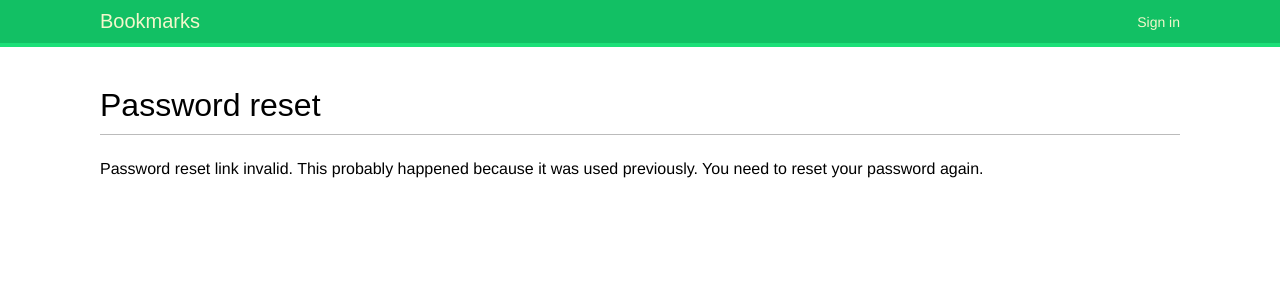
After one commit to kformanowicz/bookmarks, a Django app: a page that uses bookmarks/account/templates/account/registration/password_reset_confirm.html in a window 1280 px wide. The commit adds this page. Shown: the top 300 px of the page. Run offline with Django 3.2, Linux system fonts and the light colour scheme; some web fonts are replaced.

Commit message:
added password reset

```diff
--- a/bookmarks/account/templates/account/registration/login.html
+++ b/bookmarks/account/templates/account/registration/login.html
@@ -18,6 +18,7 @@
             {% csrf_token %}
             <input type="hidden" name="next" value="{{ next }}"/>
             <p><input type="submit" value="Sign in"></p>
+            <p><a href='{% url "password_reset" %}'>Forgot your password?</a></p>
         </form>
     </div>
 {% endblock %}
--- /dev/null
+++ b/bookmarks/account/templates/account/registration/password_reset_confirm.html
@@ -0,0 +1,18 @@
+{% extends "base.html" %}
+
+{% block title %}Password reset{% endblock %}
+
+{% block content %}
+    <h1>Password reset</h1>
+    {% if validlink %}
+        <p>Type your new password twice:</p>
+        <form action="." method="post">
+            {{ form.as_p }}
+            <p><input type="submit" value="Change password"/></p>
+            {% csrf_token %}
+        </form>
+    {% else %}
+        <p>Password reset link invalid. This probably happened because it was used previously. You need to reset your
+        password again.</p>
+    {% endif %}
+{% endblock %}
--- /dev/null
+++ b/bookmarks/account/templates/account/registration/password_reset_email.html
@@ -0,0 +1,3 @@
+We received a password reset request for user with this email address: {{ email }}. Click this link:
+{{ protocol }}://{{ domain }}{% url "password_reset_confirm" uidb64=uid token=token %}
+Your username: {{ user.get_username }}
--- a/bookmarks/account/urls.py
+++ b/bookmarks/account/urls.py
@@ -10,4 +10,9 @@ urlpatterns = [
     url(r'^$', views.dashboard, name='dashboard'),
     url(r'^password-change/$', auth_views.PasswordChangeView.as_view(), name='password_change'),
     url(r'^password-change/done/$', auth_views.PasswordChangeDoneView.as_view(), name='password_change_done'),
+    url(r'^password-reset/$', auth_views.PasswordResetView.as_view(), name='password_reset'),
+    url(r'^password-reset/done/$', auth_views.PasswordResetDoneView.as_view(), name='password_reset_done'),
+    url(r'^password-reset/confirm/(?P<uidb64>[-\w]+)/(?P<token>[-\w]+)/$', auth_views.PasswordResetConfirmView.as_view(),
+        name='password_reset_confirm'),
+    url(r'^password-reset/complete/$', auth_views.PasswordResetCompleteView.as_view(), name='password_reset_complete')
 ]
--- a/bookmarks/bookmarks/settings.py
+++ b/bookmarks/bookmarks/settings.py
@@ -71,6 +71,8 @@ TEMPLATES = [
 
 WSGI_APPLICATION = 'bookmarks.wsgi.application'
 
+EMAIL_BACKEND = 'django.core.mail.backends.console.EmailBackend'
+
 
 # Database
 # https://docs.djangoproject.com/en/2.1/ref/settings/#databases
```
Also changed, not shown: bookmarks/account/templates/account/registration/password_reset_complete.html (added, +8 -0 lines), bookmarks/account/templates/account/registration/password_reset_done.html (added, +9 -0 lines), bookmarks/account/templates/account/registration/password_reset_form.html (added, +13 -0 lines).
